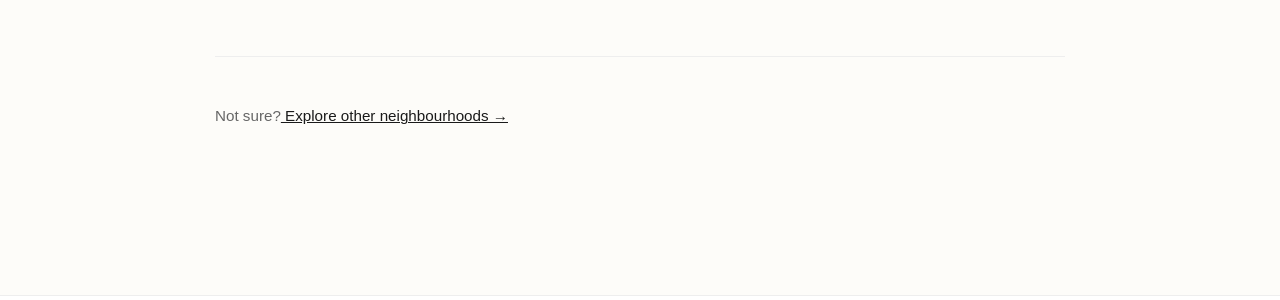
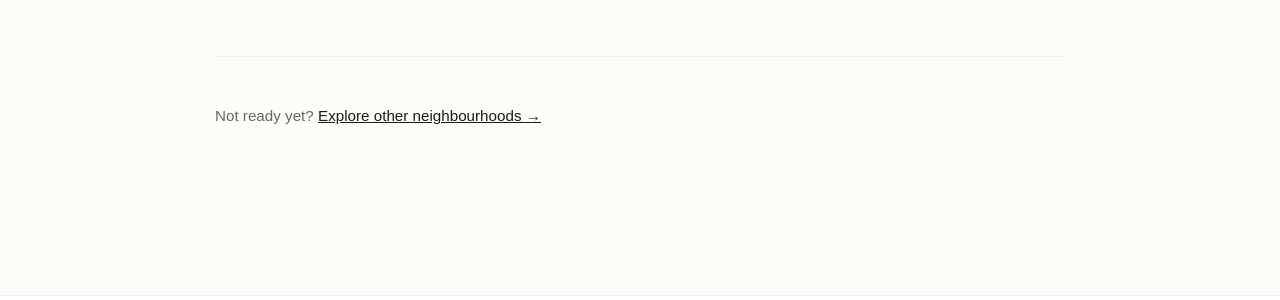
Before and after one commit to gvancouverhomes/tanvirbhupal-site, a Jekyll site: the page built from contact.md, in a window 1280 px wide and 900 px high, scrolled down 857 px. Shown: the part 332-632 px from the top of the window. Built offline with Jekyll 4.4.1, drawn with Linux system fonts in a browser that asks for light colours.

Commit message:
deploy change not ready yet

```diff
--- a/contact.md
+++ b/contact.md
@@ -50,5 +50,5 @@ permalink: /contact/
 </div>
 
     <div style="margin-top: 60px; padding-top: 30px; border-top: 1px solid #eee;">
-  <p style="font-size: 0.95rem; color: #666;">Not sure?<a href="/neighbourhoods/" style="color: #1a1a1a; text-decoration: underline;"> Explore other neighbourhoods →</a></p>
+  <p style="font-size: 0.95rem; color: #666;">Not ready yet? <a href="/neighbourhoods/" style="color: #1a1a1a; text-decoration: underline;"> Explore other neighbourhoods →</a></p>
 </div>
```
